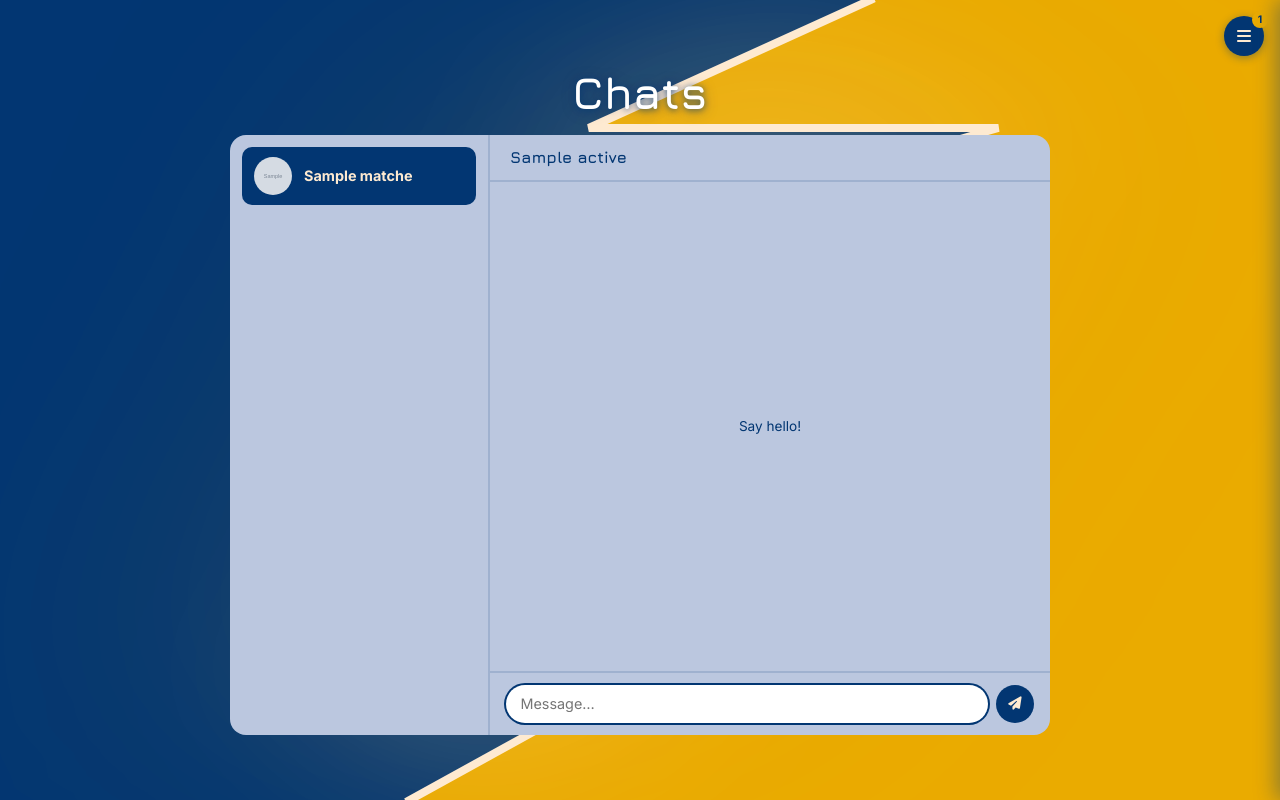
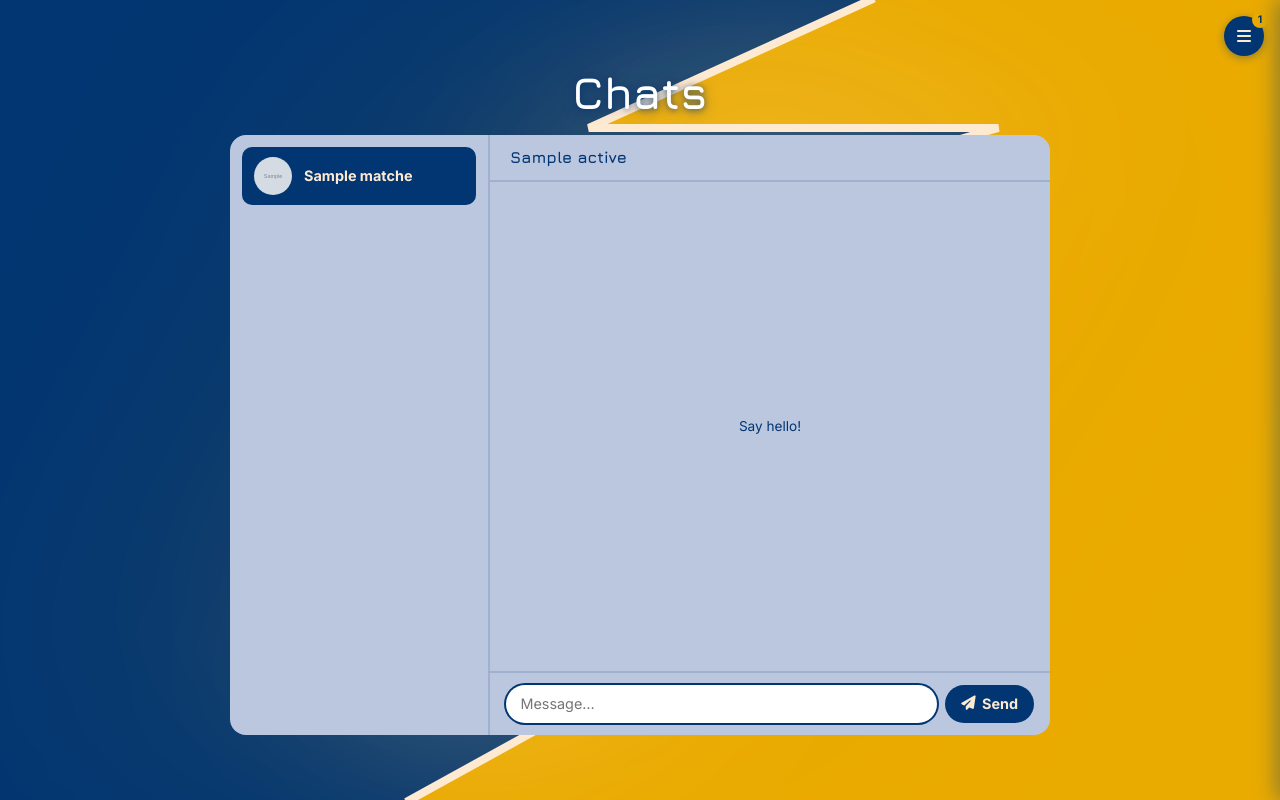
Before and after one commit to Monster0506/Kent-Date-Enough-HIC, a Python web app: template templates/chats.html in a window 1280 px wide. Run offline with Jinja, Linux system fonts and the light colour scheme; the template is opened without the code that fills it: most values are stand-ins (such as "Sample title", 1, 10 or a date in 2020); grey boxes marked "Sample" are stand-in pictures.

Commit message:
add text to button missing text

```diff
--- a/static/css/chats.css
+++ b/static/css/chats.css
@@ -173,12 +173,16 @@
 }
 
 .chats-input-row button {
-    width: 38px;
+    padding: 0 1rem;
     height: 38px;
-    border-radius: 50%;
+    border-radius: 20px;
     border: none;
     background: var(--dark-blue);
     color: var(--light-yellow);
+    font-family: 'Inter', sans-serif;
+    font-size: 0.9rem;
+    font-weight: 600;
+    gap: 0.4rem;
     cursor: pointer;
     display: flex;
     align-items: center;
--- a/templates/chats.html
+++ b/templates/chats.html
@@ -55,7 +55,7 @@
                     <form class="chats-input-row" method="post" action="/chats">
                         <input type="hidden" name="match_id" value="{{ active.id }}">
                         <input type="text" name="body" placeholder="Message…" autocomplete="off" autofocus>
-                        <button type="submit"><i class="fa-solid fa-paper-plane"></i></button>
+                        <button type="submit"><i class="fa-solid fa-paper-plane"></i> Send</button>
                     </form>
                     {% else %}
                     <div class="chats-no-match">Select a match to start chatting.</div>
```
